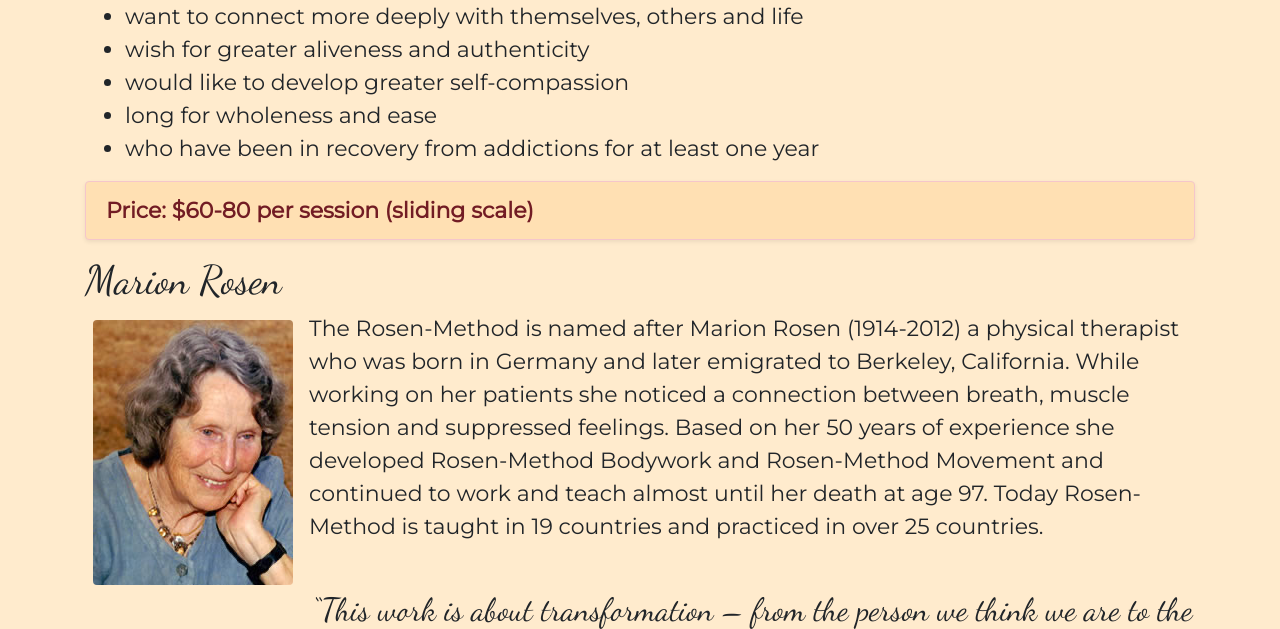
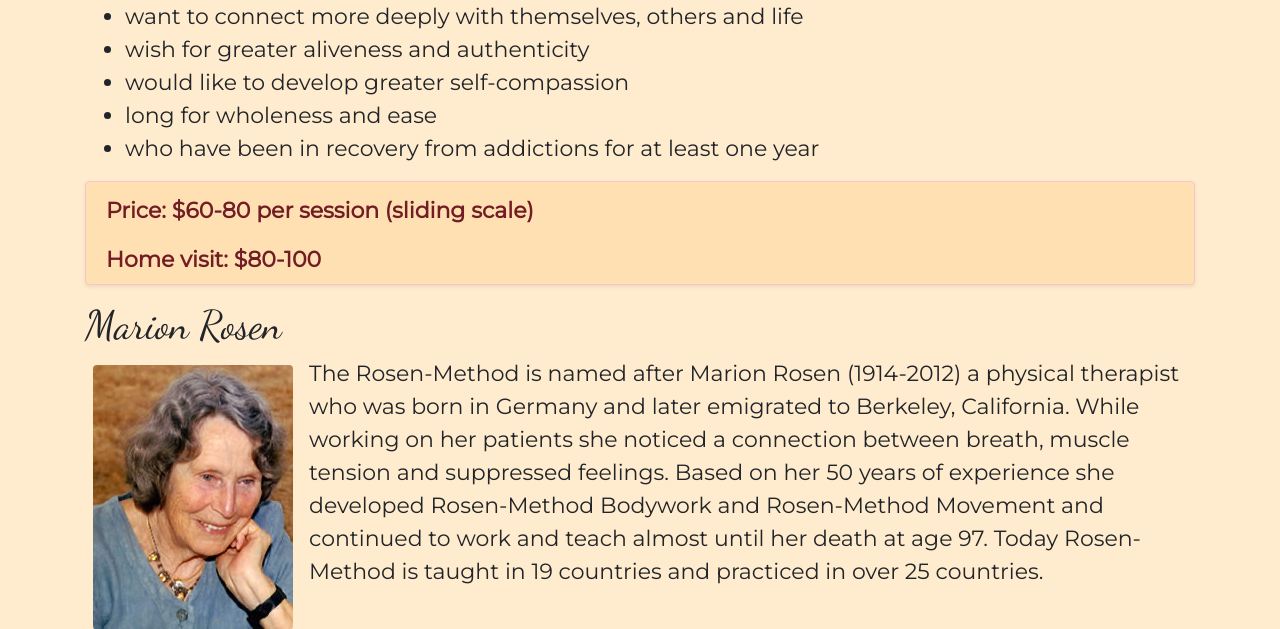
Before and after one commit to thorndeux/webpage_anette, a Flask app: page /session in a window 1280 px wide. Shown: the part 1682-2311 px from the top of the page. Run offline with Flask 2, Linux system fonts and the light colour scheme; some libraries are stand-ins or nearby versions.

Commit message:
feat: Update session pricing information

```diff
--- a/templates/session.html
+++ b/templates/session.html
@@ -89,7 +89,10 @@ alert %} {% endblock %} {% block heading %}
     <li>who have been in recovery from addictions for at least one year</li>
   </ul>
   <div class="alert alert-danger shadow-sm text-box">
-    <strong>Price: $60-80 per session (sliding scale)</strong>
+    <strong>
+      <p>Price: $60-80 per session (sliding scale)</p>
+      <p class="mb-n1">Home visit: $80-100</p>
+    </strong>
   </div>
   <h1 class="handwriting">Marion Rosen</h1>
   <img
@@ -177,7 +180,10 @@ alert %} {% endblock %} {% block heading %}
     <li>die mindestens seit einem Jahr drogenfrei sind</li>
   </ul>
   <div class="alert alert-danger shadow-sm text-box">
-    <strong>Preis: 60-80 Euro pro Sitzung (freie Selbsteinschätzung)</strong>
+    <strong>
+      <p>Preis: 60-80 Euro pro Sitzung (freie Selbsteinschätzung)</p>
+      <p class="mb-n1">Hausbesuch: 80-100 Euro</p>
+    </strong>
   </div>
   <h1 class="handwriting">Marion Rosen</h1>
   <img
```
